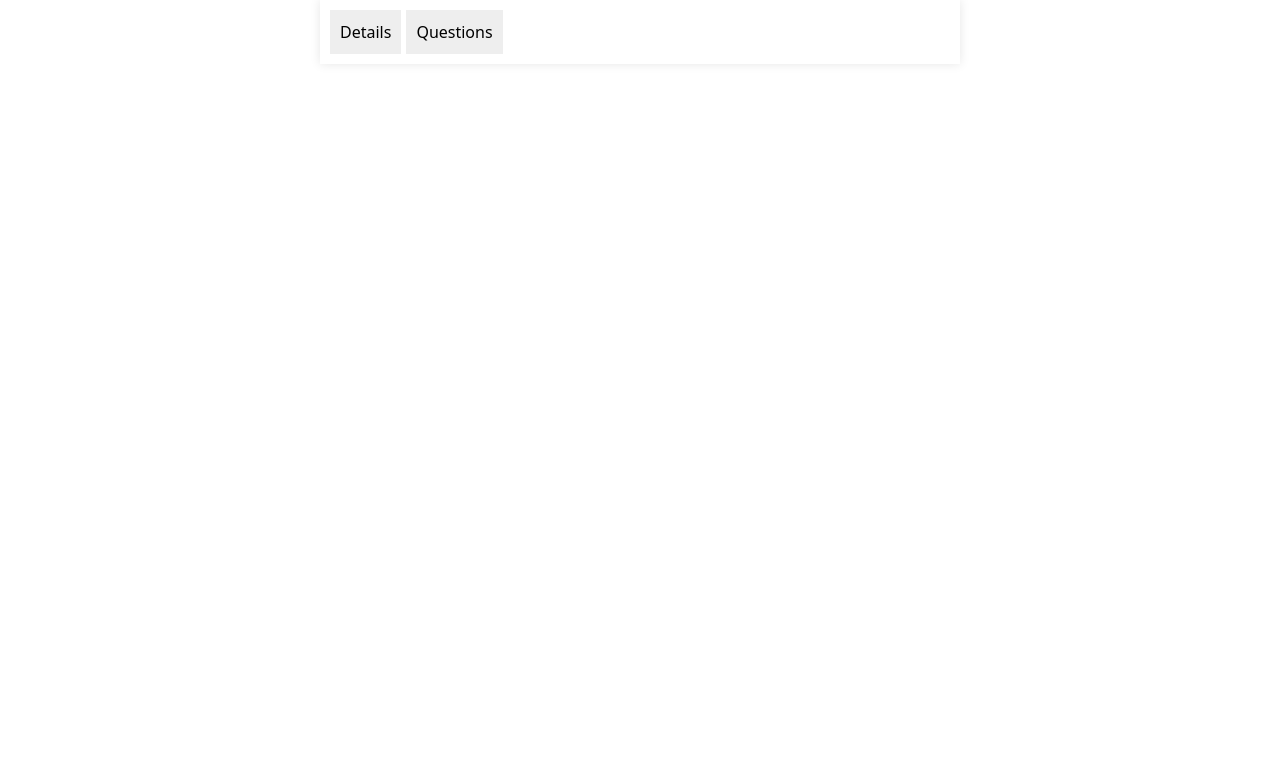
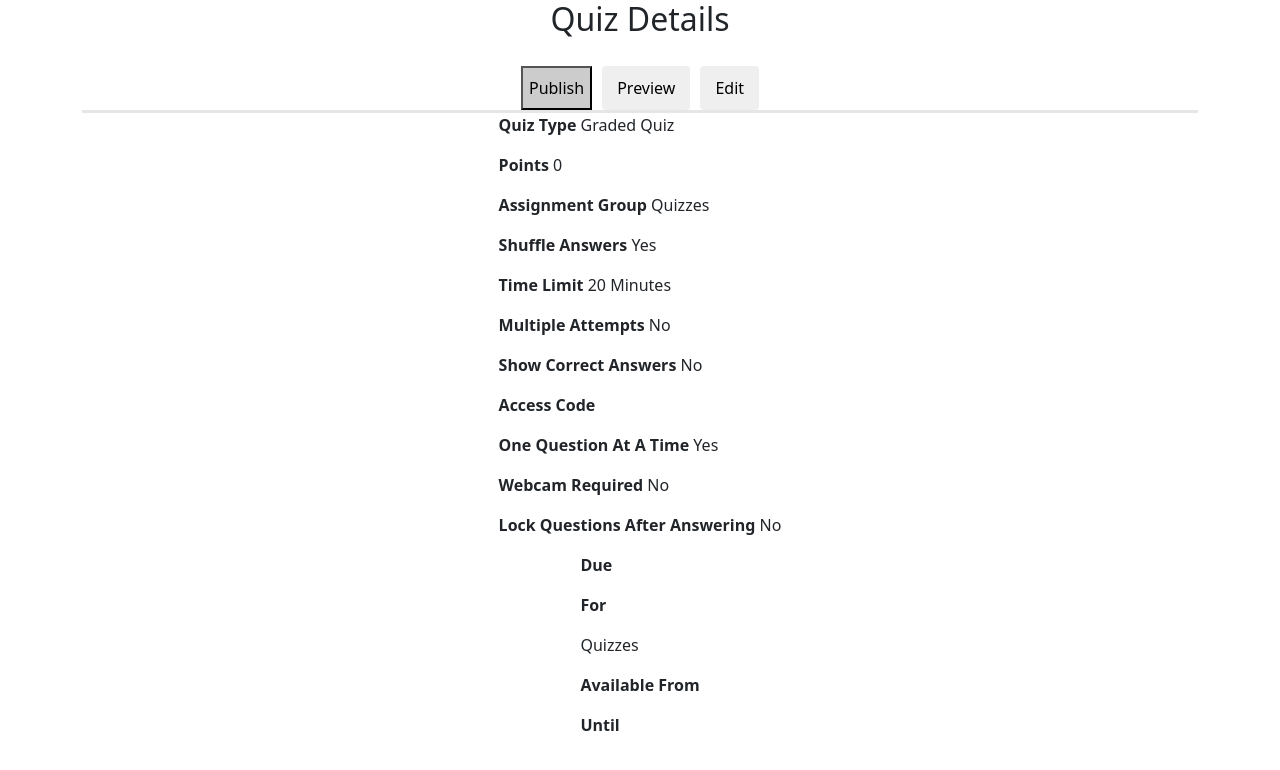
Before and after one commit to TaigaW/kanbas-react-web-app, a React (Create React App) app: page /quiz-details/1 in a window 1280 px wide. Shown: the top 770 px of the page. Built offline with nearby package versions, Linux system fonts and the light colour scheme.

Commit message:
Add files via upload

```diff
--- /dev/null
+++ b/src/Kanbas/Quizzes/QuizDetails/index.css
@@ -0,0 +1,32 @@
+/* index.css */
+
+/* Center text */
+.container {
+    display: flex;
+    flex-direction: column;
+    align-items: center;
+    justify-content: flex-start; /* Changed to flex-start */
+    height: 100vh;
+  }
+
+  /* Style publish button */
+  .buttons-container {
+    display: flex;
+    justify-content: flex-end; /* Align buttons to the top right */
+    margin-top: 20px; /* Add margin to separate from heading */
+  }
+
+  .publish-button {
+    background-color: #ccc; /* Default color */
+  }
+
+  .publish-button.published {
+    background-color: green; /* Green color when published */
+  }
+
+  /* Grey bar */
+  .grey-bar {
+    width: 100%;
+    height: 3px;
+    background-color: #e6e6e6;
+  }
--- a/src/Kanbas/Quizzes/QuizDetails/index.tsx
+++ b/src/Kanbas/Quizzes/QuizDetails/index.tsx
@@ -1,14 +1,101 @@
-import React, { useState } from 'react';
+// QuizDetails.tsx
 
-const QuizDetails: React.FC = () => {
-    return (
-        <div className="quiz-details">
-          <div className="tabs">
-            <button className="tab">Details</button>
-            <button className="tab">Questions</button>
-          </div>
+import React, { useState } from "react";
+import { Route, useNavigate } from "react-router";
+import QuizDetailEditor from "../QuizDetailEditor";
+import "./index.css"; // Import CSS file
+
+function QuizDetails() {
+  const [quizDetails, setQuizDetails] = useState({
+    quizType: "Graded Quiz",
+    points: 0,
+    assignmentGroup: "Quizzes",
+    shuffleAnswers: "Yes",
+    timeLimit: "20 Minutes",
+    multipleAttempts: "No",
+    showCorrectAnswers: "No",
+    accessCode: "",
+    oneQuestionAtATime: "Yes",
+    webcamRequired: "No",
+    lockQuestionsAfterAnswering: "No",
+    dueDate: "",
+    availableDate: "",
+    untilDate: "",
+    published: false,
+  });
+  const navigate = useNavigate();
+
+  const handlePublishToggle = () => {
+    setQuizDetails({ ...quizDetails, published: !quizDetails.published });
+  };
+
+  const handlePreviewClick = () => {
+    // Navigate to Quiz Preview screen
+  };
+
+  const handleEditClick = (quiz: any) => {
+    // Navigate to Quiz Editor screen
+    const newQuiz = { ...quiz, _id: new Date().getTime().toString() };
+    navigate(`/edit-quiz/${newQuiz._id}`);
+  };
+
+  const calculateTotalPoints = () => {
+    // Logic to calculate total points from questions
+  };
+
+  return (
+    <div className="container">
+      {/* Add container class */}
+      <h2>Quiz Details</h2>
+      <div className="buttons-container">
+        <button
+          className={`publish-button ${quizDetails.published ? "published" : ""}`}
+          onClick={handlePublishToggle}
+        >
+          {quizDetails.published ? "Unpublish" : "Publish"}
+        </button>
+        <button className="button preview-button" onClick={handlePreviewClick}>
+          Preview
+        </button>
+        <button className="button edit-button" onClick={handleEditClick}>
+          Edit
+        </button>
+      </div>
+      <div className="grey-bar"></div> {/* Grey bar */}
+      <div>
+        <p><strong>Quiz Type </strong> {quizDetails.quizType}</p>
+        <p><strong>Points </strong> {quizDetails.points}</p>
+        <p><strong>Assignment Group </strong> {quizDetails.assignmentGroup}</p>
+        <p><strong>Shuffle Answers </strong> {quizDetails.shuffleAnswers}</p>
+        <p><strong>Time Limit </strong> {quizDetails.timeLimit}</p>
+        <p><strong>Multiple Attempts </strong> {quizDetails.multipleAttempts}</p>
+        <p><strong>Show Correct Answers </strong> {quizDetails.showCorrectAnswers}</p>
+        <p><strong>Access Code </strong> {quizDetails.accessCode}</p>
+        <p><strong>One Question At A Time </strong> {quizDetails.oneQuestionAtATime}</p>
+        <p><strong>Webcam Required </strong> {quizDetails.webcamRequired}</p>
+        <p><strong>Lock Questions After Answering </strong> {quizDetails.lockQuestionsAfterAnswering}</p>
+      </div>
+
+      <div className="due-for-container">
+        <div>
+          <p><strong>Due</strong></p>
+          <p>{quizDetails.dueDate}</p>
         </div>
-    )
+        <div>
+          <p><strong>For</strong></p>
+          <p>{quizDetails.assignmentGroup}</p>
+        </div>
+        <div>
+          <p><strong>Available From</strong></p>
+          <p>{quizDetails.availableDate}</p>
+        </div>
+        <div>
+          <p><strong>Until</strong></p>
+          <p>{quizDetails.untilDate}</p>
+        </div>
+      </div>
+    </div>
+  );
 }
 
 export default QuizDetails;
```
